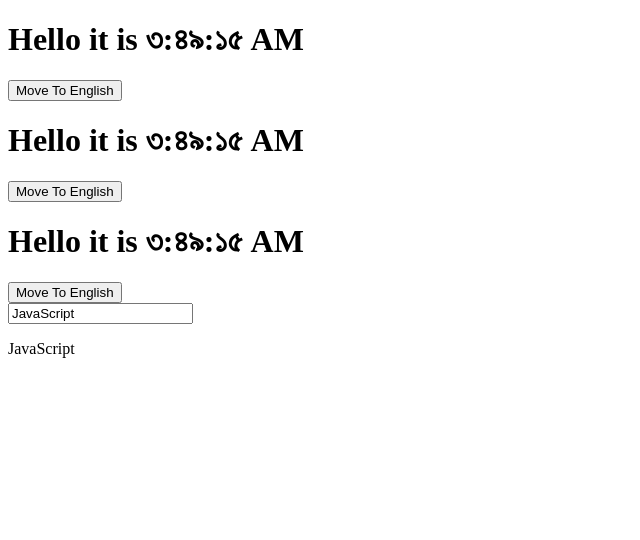
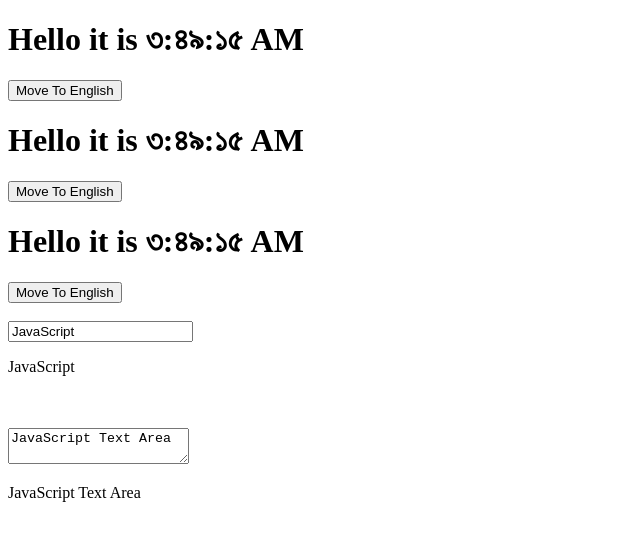
Before and after one commit to EhfazAdnan/react_lws_001, a React (Create React App) app: page / in a window 1280 px wide. Shown: the top 540 px of the page, without its empty margins (0-640 px from the left). Built offline with nearby package versions, Linux system fonts and the light colour scheme.

Commit message:
10 React Form Handling (textarea)

```diff
--- a/src/components/Form.js
+++ b/src/components/Form.js
@@ -4,18 +4,26 @@ import React from 'react';
 export default class Form extends React.Component {
     state = {
         title: 'JavaScript',
+        textarea: 'JavaScript Text Area',
     };
 
     handleChange = (e) => {
-        this.setState({
-            title: e.target.value,
-        });
+        if (e.target.type === 'text') {
+            this.setState({
+                title: e.target.value,
+            });
+        } else if (e.target.type === 'textarea') {
+            this.setState({
+                textarea: e.target.value,
+            });
+        }
     };
 
     render() {
-        const { title } = this.state;
+        const { title, textarea } = this.state;
         return (
             <div>
+                <br />
                 <form>
                     <input
                         type="text"
@@ -24,6 +32,10 @@ export default class Form extends React.Component {
                         onChange={this.handleChange}
                     />
                     <p>{title}</p>
+                    <br />
+                    <br />
+                    <textarea type="textarea" value={textarea} onChange={this.handleChange} />
+                    <p>{textarea}</p>
                 </form>
             </div>
         );
```
